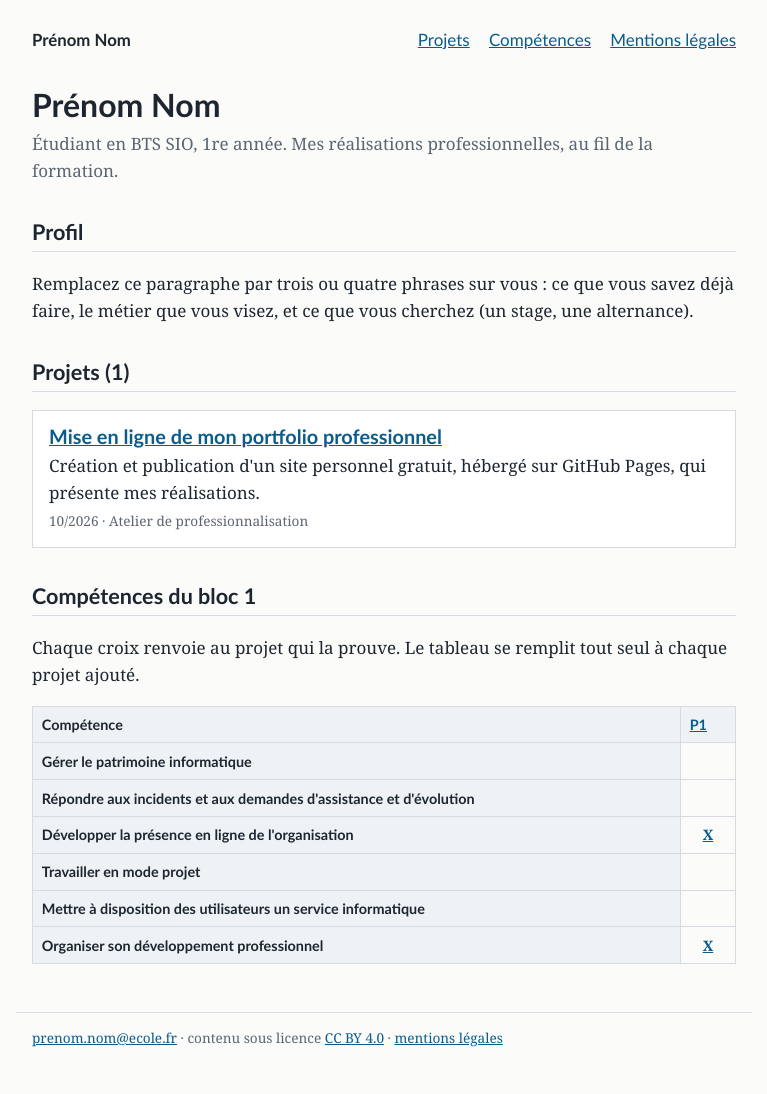
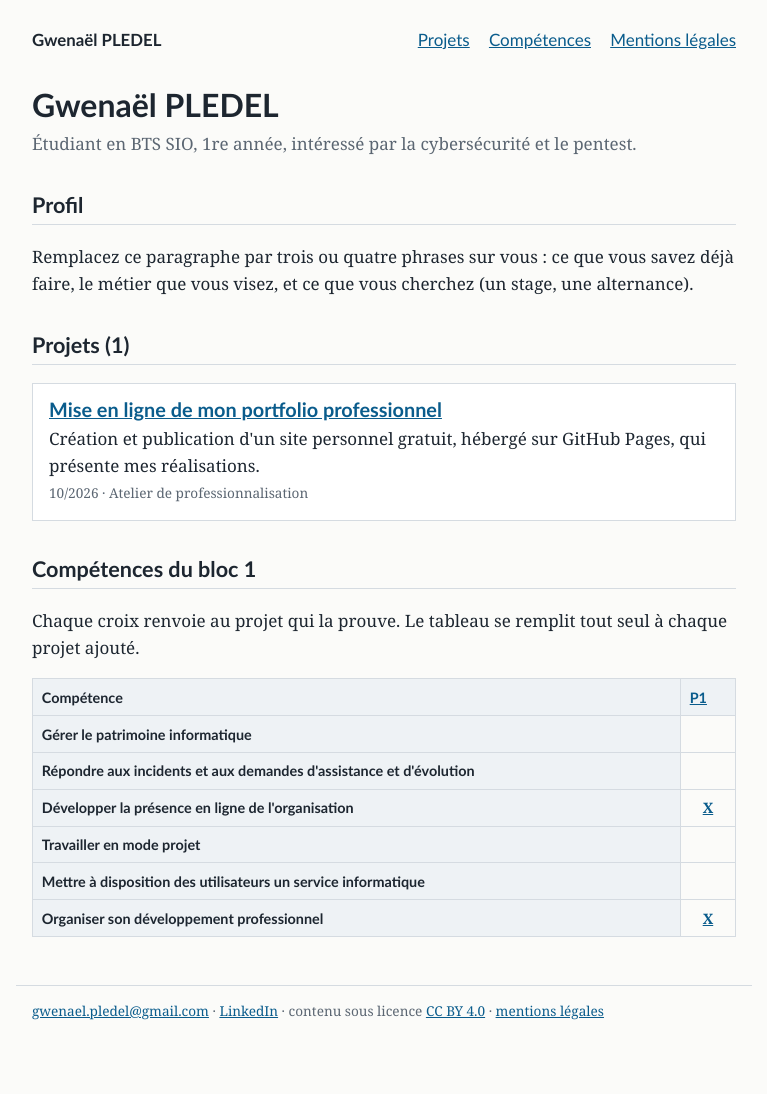
Before and after one commit to vzsca/Portfolio-Gwenael, a Jekyll site: the page built from index.html, in a window 1280 px wide. Shown: the whole page, without its empty margins (256-1023 px from the left). Built offline with Jekyll 4.4.1, drawn with Linux system fonts in a browser that asks for light colours; after the commit the page ends 1067 px from its top, so only the background shows below that.

Commit message:
Personnaliser les informations du portfolio

```diff
--- a/_config.yml
+++ b/_config.yml
@@ -1,13 +1,10 @@
-# Réglages du portfolio. Modifiez les quatre lignes ci-dessous, enregistrez,
-# et le site se met à jour tout seul après la publication.
-title: "Prénom Nom"
-description: "Étudiant en BTS SIO, 1re année. Mes réalisations professionnelles, au fil de la formation."
-email: "prenom.nom@ecole.fr"
-linkedin: ""
+title: "Gwenaël PLEDEL"
+description: "Étudiant en BTS SIO, 1re année, intéressé par la cybersécurité et le pentest."
+email: "gwenael.pledel@gmail.com"
+linkedin: "www.linkedin.com/in/gwenael-pledel"
 
 lang: fr
 
-# Chaque fichier déposé dans le dossier _projets devient une page du site.
 collections:
   projets:
     output: true
@@ -24,5 +21,4 @@ exclude:
   - README.md
   - LICENSE
 
-# Publier aussi les projets dont la date est postérieure au jour de la publication
 future: true
```
